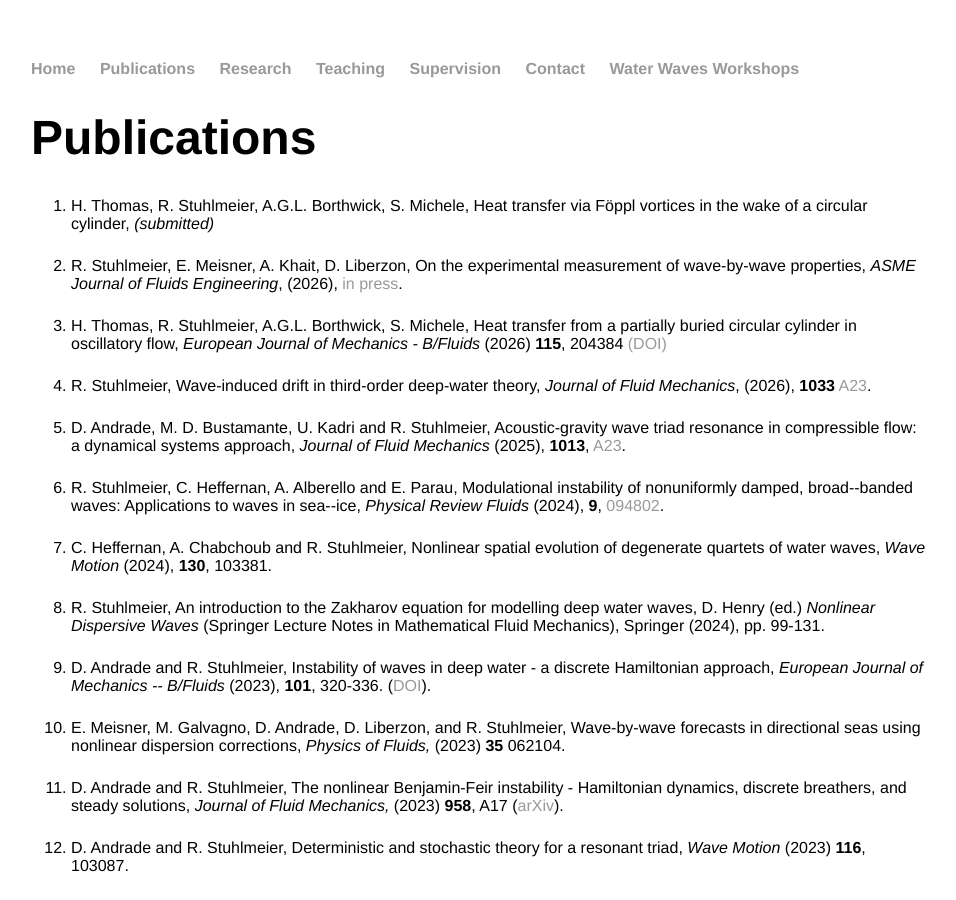
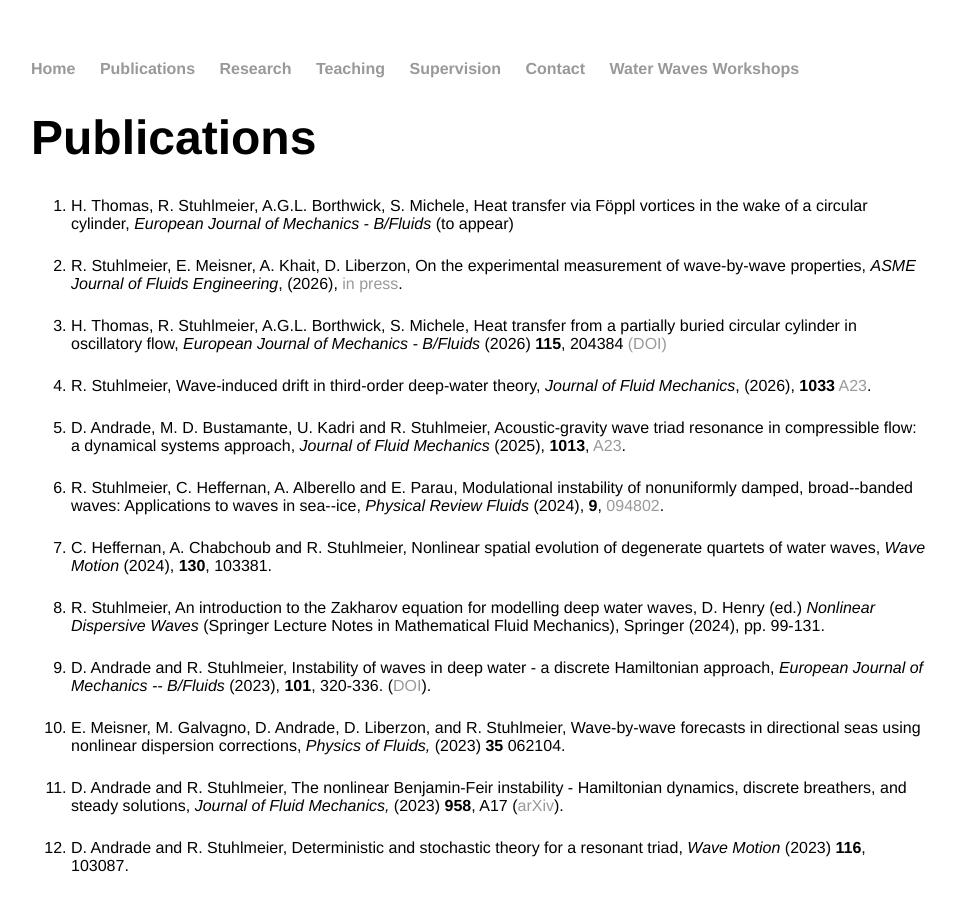
Before and after one commit to rstuhlmeier/rstuhlmeier.github.io, a Jekyll site: the page built from publications/index.html, in a window 1280 px wide and 900 px high. Shown: the whole window, without its empty margins (161-1117 px from the left). Built offline with Jekyll 4.4.1, drawn with Linux system fonts in a browser that asks for light colours.

Commit message:
Update publication details in index.html

```diff
--- a/publications/index.html
+++ b/publications/index.html
@@ -6,7 +6,7 @@ title: Raphael Stuhlmeier - Publications
 
 <h1>Publications</h1>
 <ol>
-  <li>H. Thomas, R. Stuhlmeier, A.G.L. Borthwick, S. Michele, Heat transfer via Föppl vortices in the wake of a circular cylinder, <em>(submitted)</em></li>
+  <li>H. Thomas, R. Stuhlmeier, A.G.L. Borthwick, S. Michele, Heat transfer via Föppl vortices in the wake of a circular cylinder, <em>European Journal of Mechanics - B/Fluids</em> (to appear)</li>
   <p>
   <li>R. Stuhlmeier, E. Meisner, A. Khait, D. Liberzon, On the experimental measurement of wave-by-wave properties, <em>ASME Journal of Fluids Engineering</em>, (2026), <a href="https://doi.org/10.1115/1.4072026">in press</a>.</li>
   <p>
```
